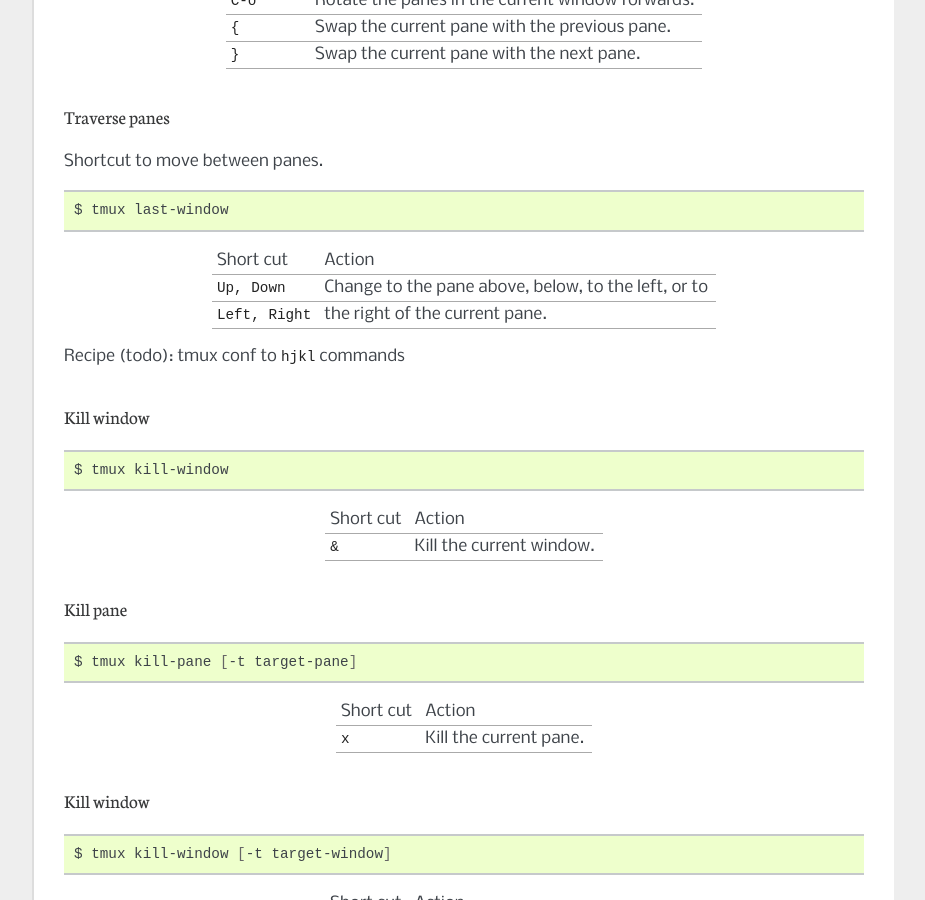
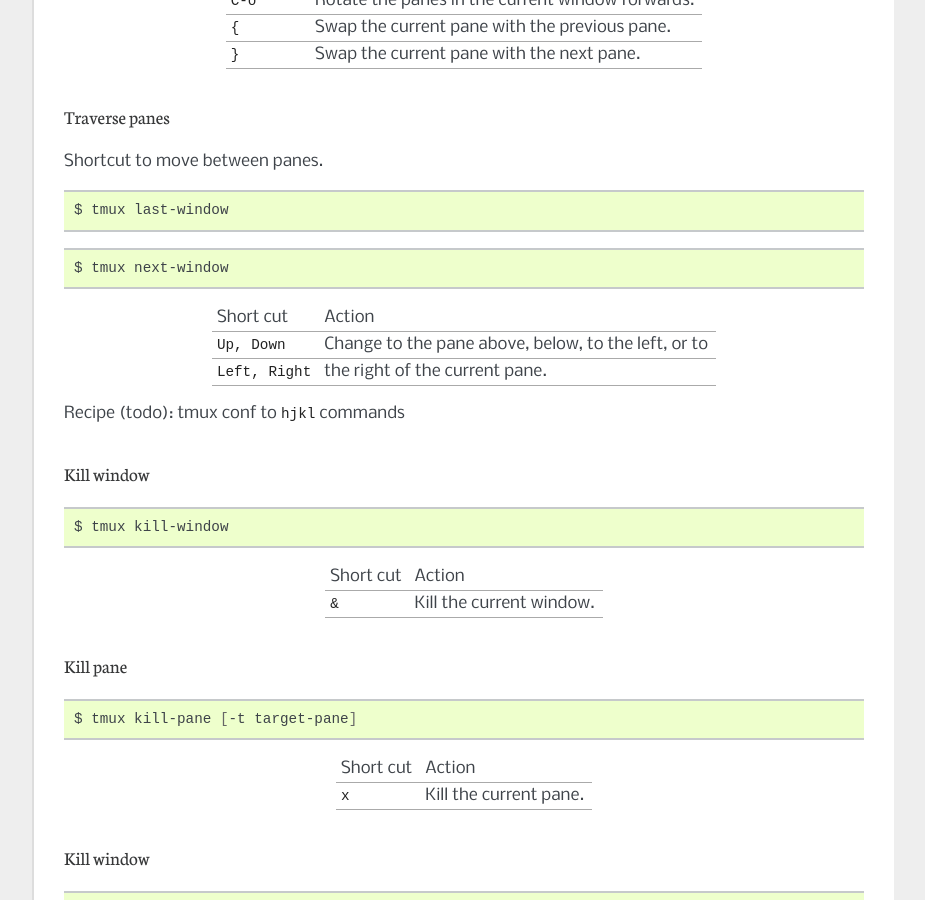
Before and after one commit to tmux-python/tmuxp, a Sphinx documentation site: the page built from doc/about_tmux.rst, in a window 1280 px wide and 900 px high, scrolled down 5895 px. Shown: the whole window, without its empty margins (198-1123 px from the left). Built offline with Sphinx 7.4.7, drawn with Linux system fonts in a browser that asks for light colours.

Commit message:
about tmux

```diff
--- a/doc/about_tmux.rst
+++ b/doc/about_tmux.rst
@@ -422,6 +422,9 @@
 
     $ tmux last-window
 
+.. code-block:: bash
+
+    $ tmux next-window
 
 ===================   ====================================================
 Short cut             Action
```
